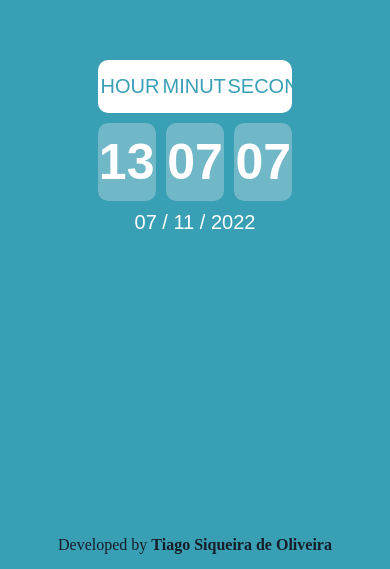
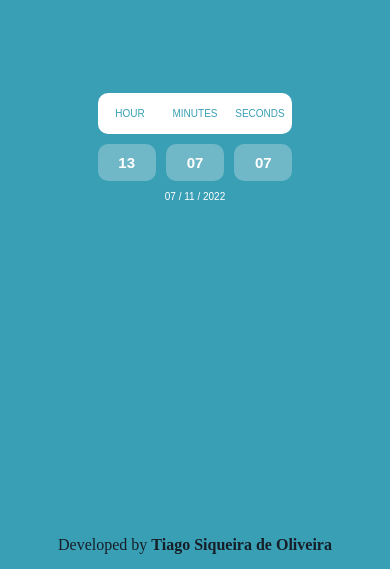
Before and after one commit to SIQUEIRA-TIAGO/clock, a plain HTML site: page dist/index.html in a window 390 px wide. Shown: the part 275-844 px from the top of the page. Drawn offline with Linux system fonts and the light colour scheme.

Commit message:
responsive font

```diff
--- a/src/style/style.css
+++ b/src/style/style.css
@@ -37,7 +37,7 @@ p{
 .inputText{
   color: #399fb5;
   padding: 15px 0px;
-  font-size: 20px;
+  font-size: 1.25rem;
   background-color: transparent;
 }
 
@@ -45,13 +45,13 @@ p{
   border-radius: 10px;
   padding: 10px 0px;
   font-weight: 600;
-  font-size: 50px;
+  font-size: 3.125rem;
 }
 
 .inputDate{
   grid-column: 1/4;
   background-color: transparent;
-  font-size: 20px;
+  font-size: 1.25rem;
 }
 
 .text{
@@ -61,3 +61,15 @@ p{
   border-radius: 10px;
   background-color: #fff;
 }
+
+@media (max-width: 767px) {
+  .inputDate{
+    font-size: 0.625rem;
+  }
+  .inputText{
+    font-size: 0.625rem;
+  }
+  .inputTime{
+    font-size: 0.938rem;
+  }
+}
```
Also changed, not shown: 1 other file.
